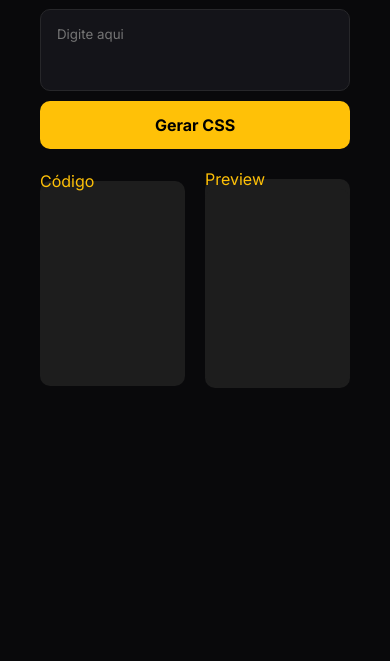
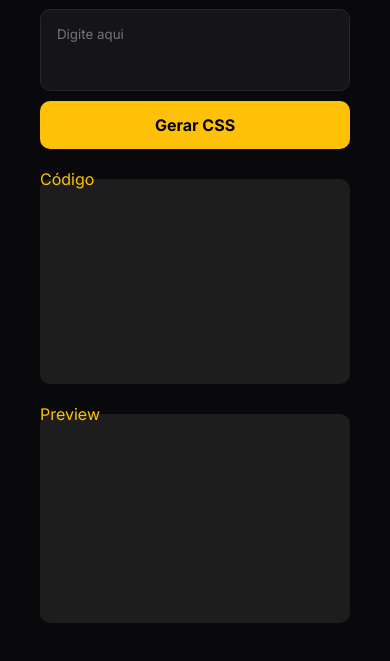
Before and after one commit to Guilh3rme-August0-bs/Gerador-de-CSS-por-IA, a plain HTML site: page frontend/index.html in a window 390 px wide. Shown: the part 173-834 px from the top of the page. Drawn offline with Linux system fonts and the light colour scheme.

Commit message:
Responsividade das caixas alterada

```diff
--- a/frontend/styles.css
+++ b/frontend/styles.css
@@ -131,6 +131,12 @@ button {
     width: 100%;
 }
 
+@media (max-width: 650px) {
+    .boxes {
+        flex-direction: column;
+    }
+}
+
 ::-webkit-scrollbar {
     background-color: #7a7a7a
 }
```
